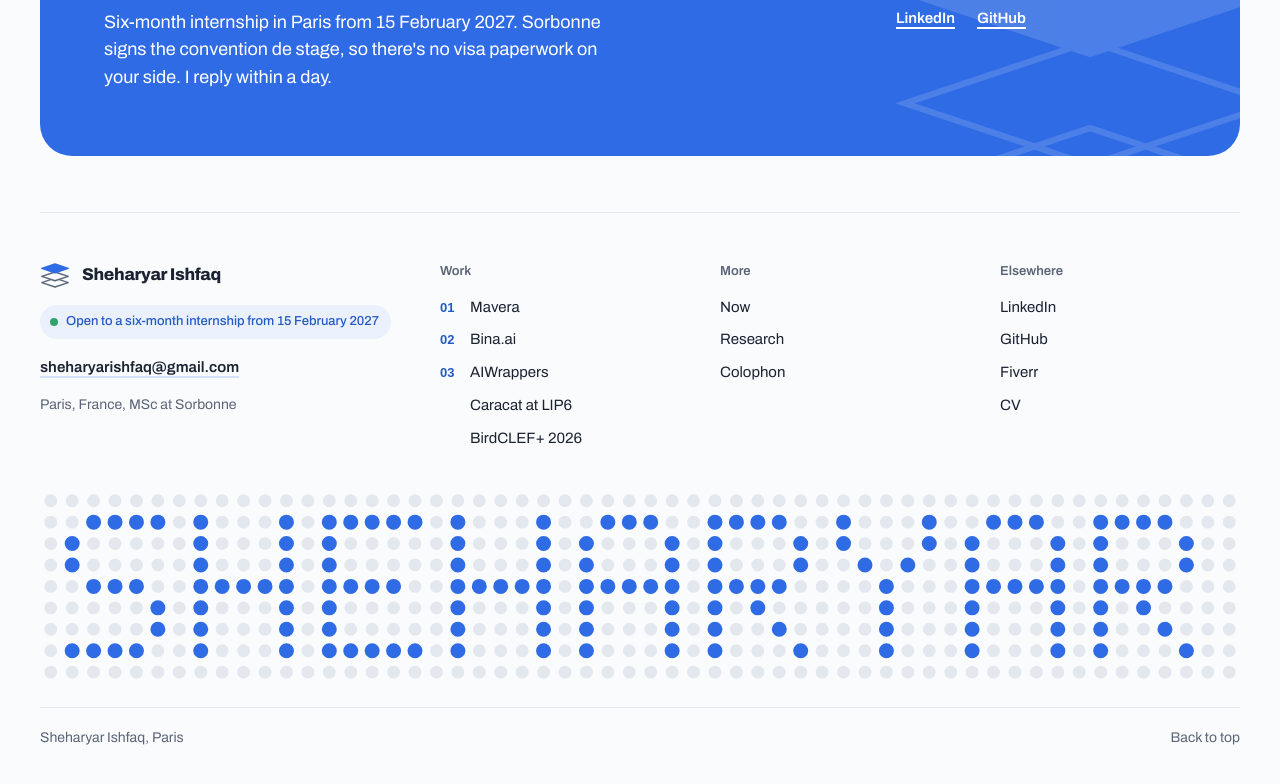
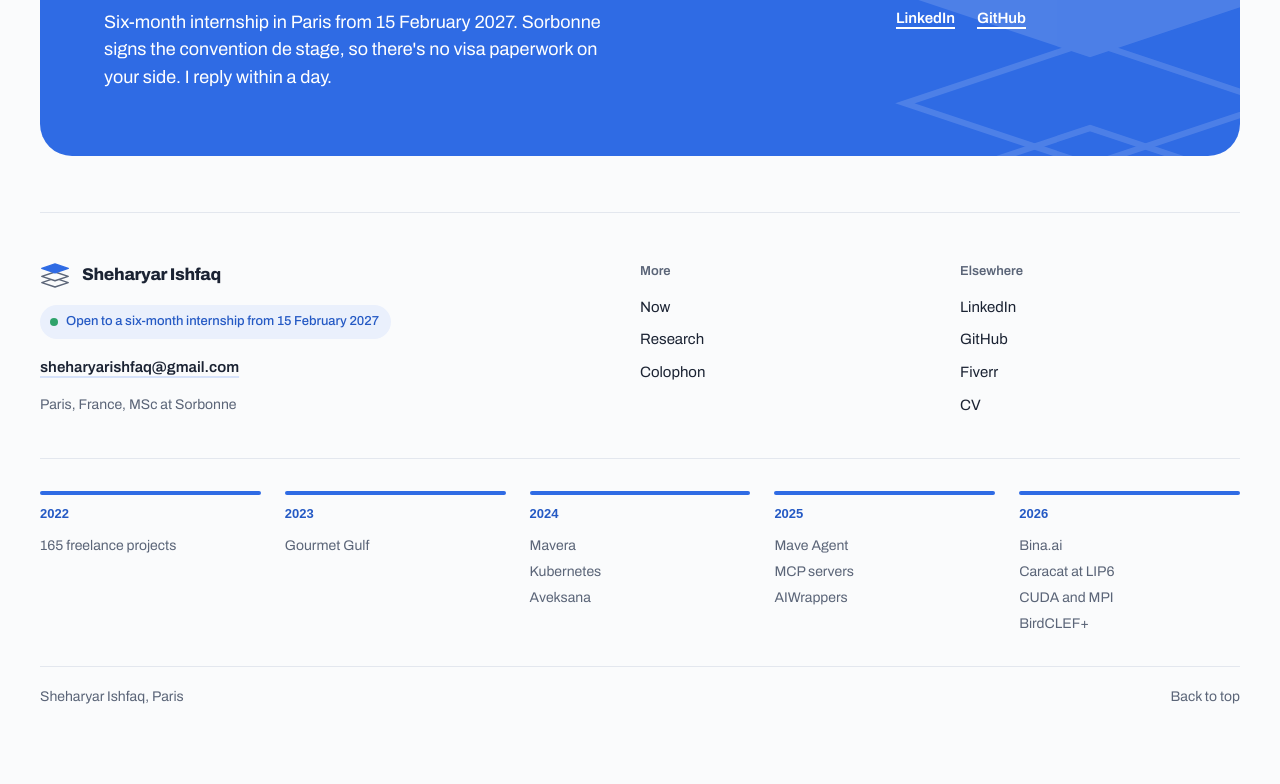
Before and after one commit to sheharyarIshfaq/sheharyarishfaq.com, a Next.js app: page / in a window 1280 px wide. Shown: the part 7118-7902 px from the top of the page. After the commit the page ends 7865 px from the top, so only its background shows below. Built offline with nearby package versions, Linux system fonts and the light colour scheme; no server answers; a web font is replaced by a local one.

Commit message:
replace footer wordmark with a year index

```diff
--- a/content/home.json
+++ b/content/home.json
@@ -105,7 +105,6 @@
   },
   "footer": {
     "left": "Sheharyar Ishfaq, Paris",
-    "work": "Work",
     "more": "More",
     "elsewhere": "Elsewhere",
     "backToTop": "Back to top"
--- a/src/app/globals.css
+++ b/src/app/globals.css
@@ -189,15 +189,6 @@
   }
 }
 
-/* Hovering the footer wordmark lights the dots around the name, as if the kernel ran. */
-.wordmark path {
-  transition: stroke 400ms var(--ease);
-}
-
-.wordmark:hover path:first-child {
-  stroke: var(--soft);
-}
-
 /* Looping decorations run only while their figure is on screen. */
 [data-loop] {
   animation-play-state: paused;
--- a/src/components/layout/SiteFooter.tsx
+++ b/src/components/layout/SiteFooter.tsx
@@ -1,17 +1,11 @@
 import home from "@content/home.json";
 import pages from "@content/pages.json";
-import work from "@content/work.json";
 import Link from "next/link";
 import type { ReactNode } from "react";
 import { LogoMark } from "@/components/Logo";
 import { isAvailable } from "@/lib/files";
 import { site } from "@/lib/site";
-import { Wordmark } from "./Wordmark";
-
-const caseStudies = [
-  ...work.projects.map((project) => ({ href: `/work/${project.slug}`, label: project.name, number: project.number })),
-  ...work.caseStudyNotFeatured.map((study) => ({ href: `/work/${study.slug}`, label: study.name, number: undefined })),
-];
+import { YearIndex } from "./YearIndex";
 
 const morePages = [
   { href: "/now", label: home.now.title },
@@ -44,7 +38,7 @@
 
   return (
     <footer className="container-page">
-      <div className="grid gap-10 border-t border-line pt-12 pb-10 sm:grid-cols-2 lg:grid-cols-[minmax(0,1.5fr)_repeat(3,minmax(0,1fr))]">
+      <div className="grid gap-10 border-t border-line pt-12 pb-10 sm:grid-cols-2 lg:grid-cols-[minmax(0,2fr)_minmax(0,1fr)_minmax(0,1fr)]">
         <div className="flex flex-col items-start gap-4">
           <Link href="/" className="flex items-center gap-3 text-ink">
             <LogoMark className="h-[27px] w-[30px]" />
@@ -63,17 +57,6 @@
             </p>
           )}
         </div>
-
-        <Column title={footer.work}>
-          {caseStudies.map((study) => (
-            <li key={study.href}>
-              <Link href={study.href} className={`flex items-baseline gap-2.5 ${linkClass}`}>
-                <span className="font-num w-5 text-[13px] text-blue-text">{study.number}</span>
-                {study.label}
-              </Link>
-            </li>
-          ))}
-        </Column>
 
         <Column title={footer.more}>
           {morePages.map((page) => (
@@ -96,7 +79,7 @@
         </Column>
       </div>
 
-      <Wordmark />
+      <YearIndex />
 
       <div className="flex flex-wrap items-center justify-between gap-4 border-t border-line pt-5 pb-10 mt-6 text-sm text-ink-2">
         <span>{footer.left}</span>
--- a/src/components/layout/Wordmark.tsx
+++ /dev/null
@@ -1,26 +0,0 @@
-import { COLUMNS, isLit, ROWS } from "@/lib/kernel";
-
-const PITCH = 10;
-
-// The name in the same 5×7 dot font as the CUDA kernel figure; each path holds many round-capped dots.
-function dots(lit: boolean) {
-  let d = "";
-  for (let y = 0; y < ROWS; y++) {
-    for (let x = 0; x < COLUMNS; x++) {
-      if (isLit(x, y) === lit) d += `M${x * PITCH + PITCH / 2} ${y * PITCH + PITCH / 2}h0`;
-    }
-  }
-  return d;
-}
-
-const unlit = dots(false);
-const lit = dots(true);
-
-export function Wordmark() {
-  return (
-    <svg aria-hidden="true" viewBox={`0 0 ${COLUMNS * PITCH} ${ROWS * PITCH}`} className="wordmark block h-auto w-full" strokeLinecap="round">
-      <path d={unlit} stroke="var(--line)" strokeWidth={6} />
-      <path d={lit} stroke="var(--blue)" strokeWidth={7} />
-    </svg>
-  );
-}
--- /dev/null
+++ b/src/components/layout/YearIndex.tsx
@@ -0,0 +1,42 @@
+import Link from "next/link";
+import { points } from "@/lib/map";
+import { isReady } from "@/lib/site";
+
+// Everything on the map, listed by the year it started, newest last like the map's timeline.
+const byYear = [...new Set(points.map((point) => point.year))]
+  .sort()
+  .map((year) => ({ year, items: points.filter((point) => point.year === year) }));
+
+export function YearIndex() {
+  return (
+    <ol className="grid border-t border-line pt-8 pb-2 md:grid-cols-5 md:gap-6">
+      {byYear.map(({ year, items }) => (
+        <li key={year} className="grid grid-cols-[56px_minmax(0,1fr)] gap-4 border-b border-line py-4 last:border-b-0 md:flex md:flex-col md:gap-3 md:border-0 md:py-0">
+          <div className="flex flex-col gap-2">
+            <span className="hidden h-1 rounded-full bg-blue md:block" />
+            <span className="font-num text-[13px] text-blue-text">{year}</span>
+          </div>
+          <ul className="flex flex-col gap-1.5 text-sm">
+            {items.map((item) => {
+              const [label, href] = item.cta;
+              if (!isReady(href)) return <li key={item.id} className="text-ink-2">{item.name}</li>;
+              const external = href.startsWith("http");
+              return (
+                <li key={item.id}>
+                  <Link
+                    href={href}
+                    {...(external && { target: "_blank", rel: "noopener" })}
+                    className="text-ink-2 transition-colors duration-300 hover:text-ink"
+                  >
+                    {item.name}
+                    <span className="sr-only">: {label}</span>
+                  </Link>
+                </li>
+              );
+            })}
+          </ul>
+        </li>
+      ))}
+    </ol>
+  );
+}
```
